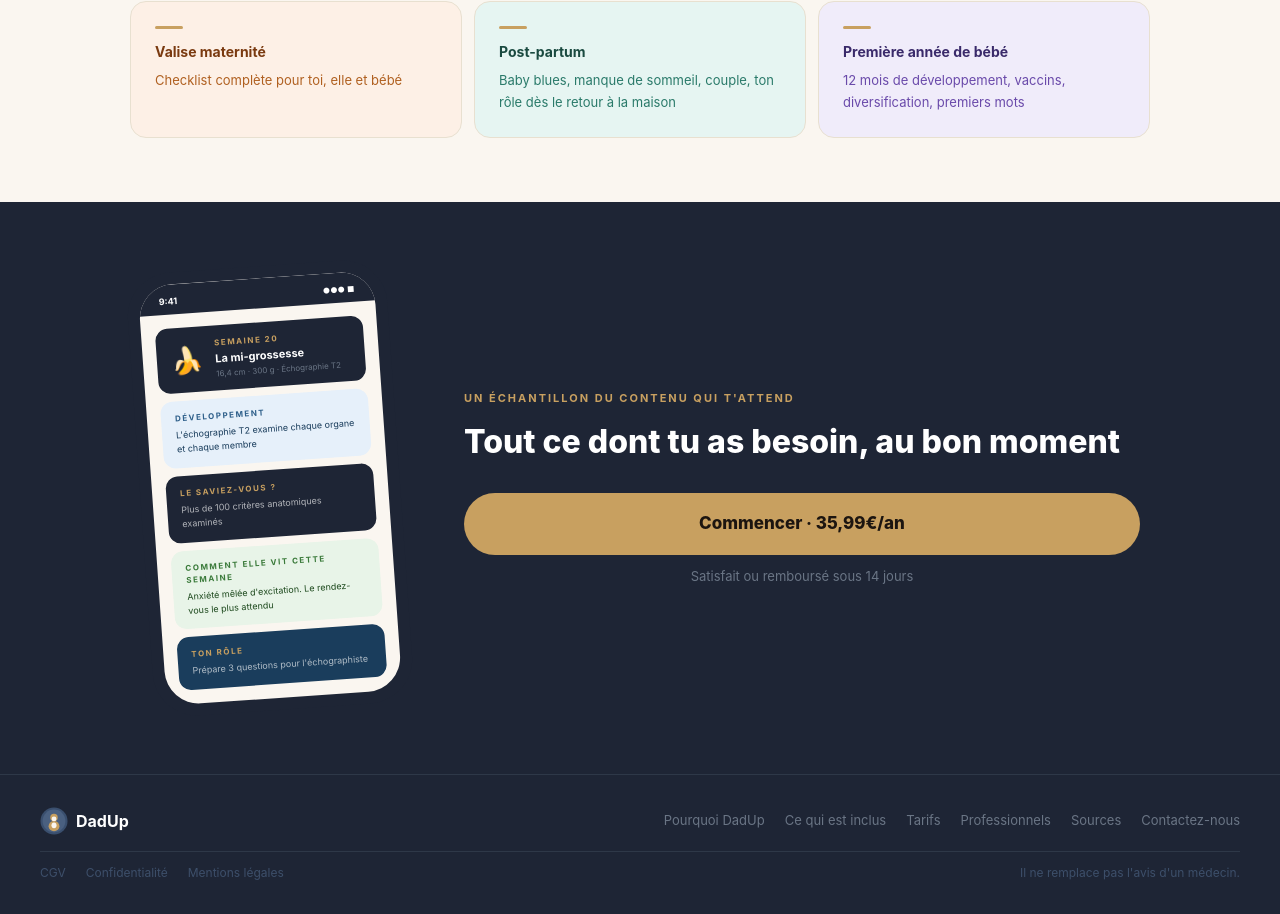
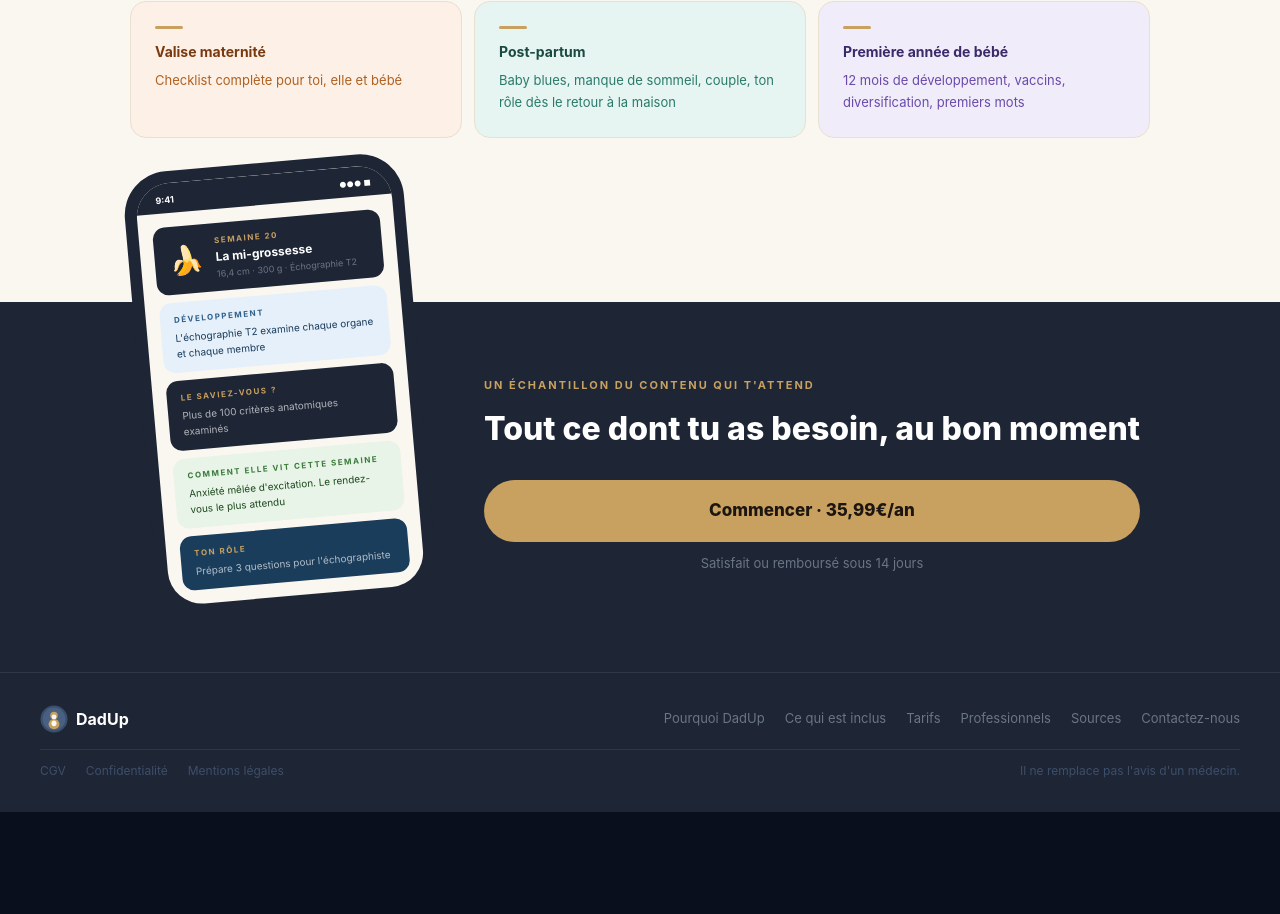
Before and after one commit to Julproject/dadup, a Next.js app: page /inclus in a window 1280 px wide. Shown: the part 607-1521 px from the top of the page. After the commit the page ends 1419 px from the top, so only its background shows below. Built offline with nearby package versions, Linux system fonts and the light colour scheme.

Commit message:
Update page.tsx

```diff
--- a/app/inclus/page.tsx
+++ b/app/inclus/page.tsx
@@ -268,11 +268,23 @@ export default function InclusPage() {
       </section>
 
       {/* ECHANTILLON */}
-      <section style={{ background: C.dark, padding: '64px 40px' }}>
+      <div style={{ position: 'relative' }}>
+
+        {/* Bande crème pour le chevauchement */}
+        <div style={{ background: C.cream, height: '100px' }}></div>
+
+        {/* Section sombre */}
+        <div style={{ background: C.dark, padding: '0 40px 64px' }}>
           <div style={{ maxWidth: '1000px', margin: '0 auto', display: 'flex', alignItems: 'center', gap: '64px' }}>
 
-          {/* TÉLÉPHONE */}
-          <div style={{ background: C.dark, borderRadius: '44px', padding: '12px', width: '260px', flexShrink: 0, transform: 'rotate(-4deg)' }}>
+            {/* TÉLÉPHONE qui chevauche */}
+            <div style={{
+              background: C.dark, borderRadius: '44px', padding: '12px',
+              width: '280px', flexShrink: 0,
+              transform: 'rotate(-5deg)',
+              marginTop: '-140px',
+              position: 'relative', zIndex: 2,
+            }}>
               <div style={{ background: C.cream, borderRadius: '34px', overflow: 'hidden' }}>
                 <div style={{ background: C.dark, padding: '10px 20px 6px', display: 'flex', justifyContent: 'space-between', alignItems: 'center' }}>
                   <span style={{ color: '#fff', fontSize: '9px', fontWeight: 700 }}>9:41</span>
@@ -281,32 +293,32 @@ export default function InclusPage() {
                 <div style={{ padding: '14px', display: 'flex', flexDirection: 'column', gap: '8px' }}>
 
                   <div style={{ background: C.dark, borderRadius: '12px', padding: '11px 14px', display: 'flex', alignItems: 'center', gap: '12px' }}>
-                  <span style={{ fontSize: '26px' }}>🍌</span>
+                    <span style={{ fontSize: '28px' }}>🍌</span>
                     <div>
                       <p style={{ color: C.gold, fontSize: '8px', fontWeight: 700, letterSpacing: '1.5px', textTransform: 'uppercase' as const, margin: '0 0 2px' }}>Semaine 20</p>
-                    <p style={{ color: '#fff', fontSize: '11px', fontWeight: 700, margin: '0 0 1px' }}>La mi-grossesse</p>
-                    <p style={{ fontSize: '8px', color: '#6a7585', margin: 0 }}>16,4 cm · 300 g · Échographie T2</p>
+                      <p style={{ color: '#fff', fontSize: '12px', fontWeight: 700, margin: '0 0 1px' }}>La mi-grossesse</p>
+                      <p style={{ fontSize: '9px', color: '#6a7585', margin: 0 }}>16,4 cm · 300 g · Échographie T2</p>
                     </div>
                   </div>
 
                   <div style={{ background: '#E6F0FA', borderRadius: '12px', padding: '11px 14px' }}>
                     <p style={{ color: '#2E5F8A', fontSize: '8px', fontWeight: 700, letterSpacing: '1.5px', textTransform: 'uppercase' as const, margin: '0 0 4px' }}>Développement</p>
-                  <p style={{ color: '#1A3D5C', fontSize: '9px', lineHeight: 1.6, margin: 0 }}>L&apos;échographie T2 examine chaque organe et chaque membre</p>
+                    <p style={{ color: '#1A3D5C', fontSize: '10px', lineHeight: 1.6, margin: 0 }}>L&apos;échographie T2 examine chaque organe et chaque membre</p>
                   </div>
 
                   <div style={{ background: C.dark, borderRadius: '12px', padding: '11px 14px' }}>
                     <p style={{ color: C.gold, fontSize: '8px', fontWeight: 700, letterSpacing: '1.5px', textTransform: 'uppercase' as const, margin: '0 0 4px' }}>Le saviez-vous ?</p>
-                  <p style={{ color: 'rgba(255,255,255,0.65)', fontSize: '9px', lineHeight: 1.6, margin: 0 }}>Plus de 100 critères anatomiques examinés</p>
+                    <p style={{ color: 'rgba(255,255,255,0.65)', fontSize: '10px', lineHeight: 1.6, margin: 0 }}>Plus de 100 critères anatomiques examinés</p>
                   </div>
 
                   <div style={{ background: '#e8f4e8', borderRadius: '12px', padding: '11px 14px' }}>
                     <p style={{ color: '#3a7a3a', fontSize: '8px', fontWeight: 700, letterSpacing: '1.5px', textTransform: 'uppercase' as const, margin: '0 0 4px' }}>Comment elle vit cette semaine</p>
-                  <p style={{ color: '#1e4a1e', fontSize: '9px', lineHeight: 1.6, margin: 0 }}>Anxiété mêlée d&apos;excitation. Le rendez-vous le plus attendu</p>
+                    <p style={{ color: '#1e4a1e', fontSize: '10px', lineHeight: 1.6, margin: 0 }}>Anxiété mêlée d&apos;excitation. Le rendez-vous le plus attendu</p>
                   </div>
 
                   <div style={{ background: '#1A3D5C', borderRadius: '12px', padding: '11px 14px' }}>
                     <p style={{ color: C.gold, fontSize: '8px', fontWeight: 700, letterSpacing: '1.5px', textTransform: 'uppercase' as const, margin: '0 0 4px' }}>Ton rôle</p>
-                  <p style={{ color: 'rgba(255,255,255,0.65)', fontSize: '9px', lineHeight: 1.6, margin: 0 }}>Prépare 3 questions pour l&apos;échographiste</p>
+                    <p style={{ color: 'rgba(255,255,255,0.65)', fontSize: '10px', lineHeight: 1.6, margin: 0 }}>Prépare 3 questions pour l&apos;échographiste</p>
                   </div>
 
                 </div>
@@ -314,7 +326,7 @@ export default function InclusPage() {
             </div>
 
             {/* CTA */}
-          <div style={{ flex: 1 }}>
+            <div style={{ flex: 1, paddingTop: '40px' }}>
               <p style={{ color: C.gold, fontSize: '11px', fontWeight: 700, letterSpacing: '2px', textTransform: 'uppercase' as const, margin: '0 0 16px' }}>Un échantillon du contenu qui t&apos;attend</p>
               <p style={{ color: C.white, fontSize: '32px', fontWeight: 800, margin: '0 0 32px', lineHeight: 1.2 }}>Tout ce dont tu as besoin, au bon moment</p>
               <div>
@@ -326,7 +338,8 @@ export default function InclusPage() {
             </div>
 
           </div>
-      </section>
+        </div>
+      </div>
 
       {/* FOOTER */}
       <footer style={{ background: C.dark, borderTop: '1px solid #2e3848', padding: '32px 40px' }}>
```
Lines whose indentation alone changed are shown as unchanged.
